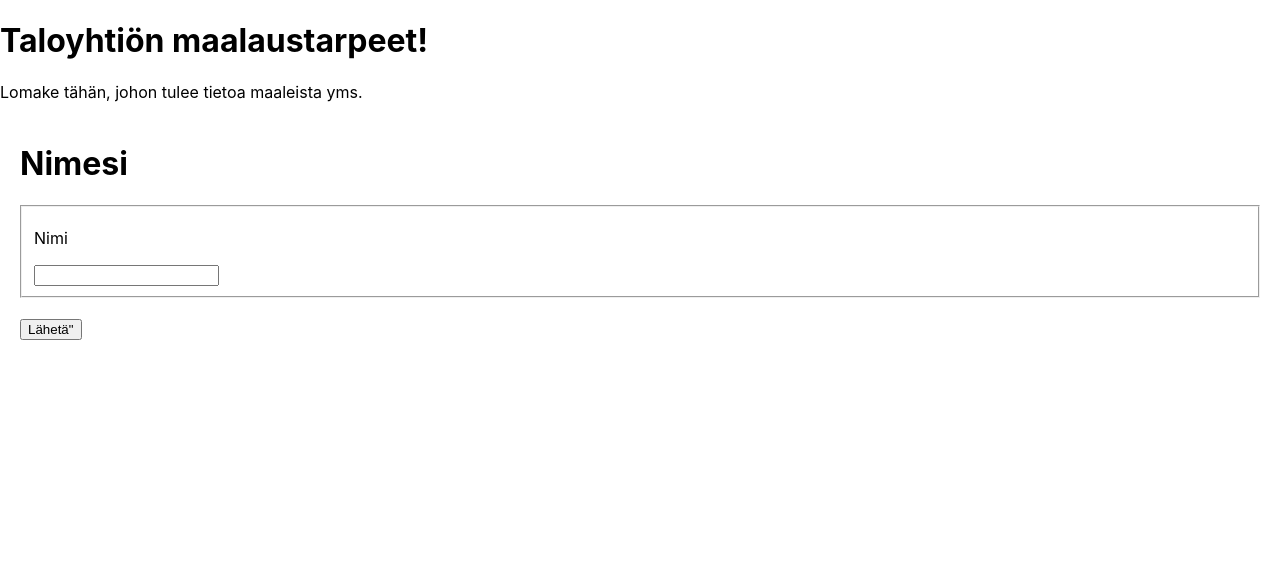
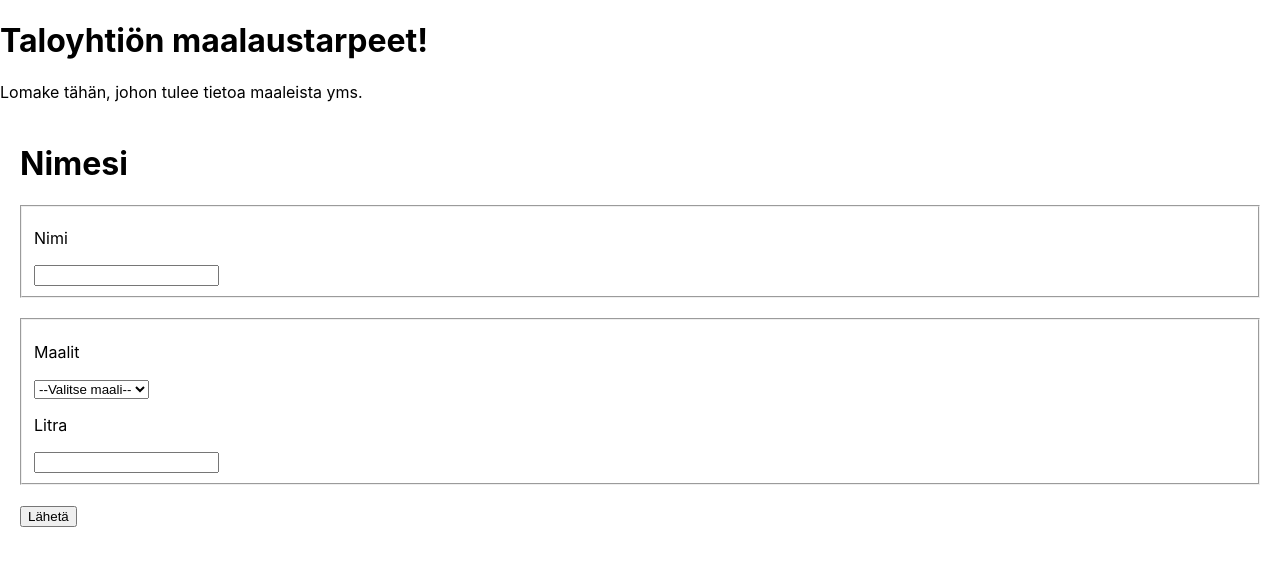
Before and after one commit to inikkee/SOJSR1, a React (Create React App) app: page / in a window 1280 px wide. Shown: the top 566 px of the page. Built offline with nearby package versions, Linux system fonts and the light colour scheme.

Commit message:
Dropdown maalin valinnalle

```diff
--- a/src/App.js
+++ b/src/App.js
@@ -1,24 +1,71 @@
-import React from 'react';
+import React, { useReducer, useState } from 'react';
 import logo from './logo.svg';
 import './App.css';
 
+const formReducer = (state, event) => {
+  return {
+    ...state,
+    [event.name]: event.value
+  }
+}
+
 
 function App() {
+  const [formData, setFormData] = useReducer(formReducer, {});
+  const [submitting, setSubmitting] = useState(false);
+
   const handleSubmit = event => {
     event.preventDefault();
-    alert('Kaavake lähetetty.')
+    setSubmitting(true);
+
+    setTimeout(() => {
+      setSubmitting(false);
+    }, 3000)
   }
+
+  const handleChange = event => {
+    setFormData({
+      name: event.target.name,
+      value: event.target.value,
+    })
+  }
+
   return (
     <div className="wrapper">
       <h1>Nimesi</h1>
+      {submitting &&
+      <div>Lähetät seuraavat tiedot:
+        <ul>
+          {Object.entries(formData).map(([name, value]) => (
+            <li key={name}><strong>{name}</strong>:{value.toString()}</li>
+          ))}
+        </ul>
+      </div>
+      }
       <form onSubmit={handleSubmit}>
         <fieldset>
           <label>
             <p>Nimi</p>
-            <input name="name"/>
+            <input name="name" onChange={handleChange}/>
           </label>
         </fieldset>
-        <button type="submit">Lähetä"</button>
+        <fieldset>
+          <label>
+            <p>Maalit</p>
+            <select name="maali" onChange={handleChange}>
+              <option value="">--Valitse maali--</option>
+              <option value="Tapettimaali">Tapettimaali</option>
+              <option value="Kattomaali">Kattomaali</option>
+              <option value="Puumaali">Puumaali</option>
+              <option value="Öljymaali">Öljymaali</option>
+            </select>
+          </label>
+          <label>
+            <p>Litra</p>
+            <input type="number" name="count" onChange={handleChange} step="1"/>
+          </label>
+        </fieldset>
+        <button type="submit">Lähetä</button>
       </form>
     </div>
   );
```
Also changed, not shown: 1 other file (tests, documents, lock files or other folders).
